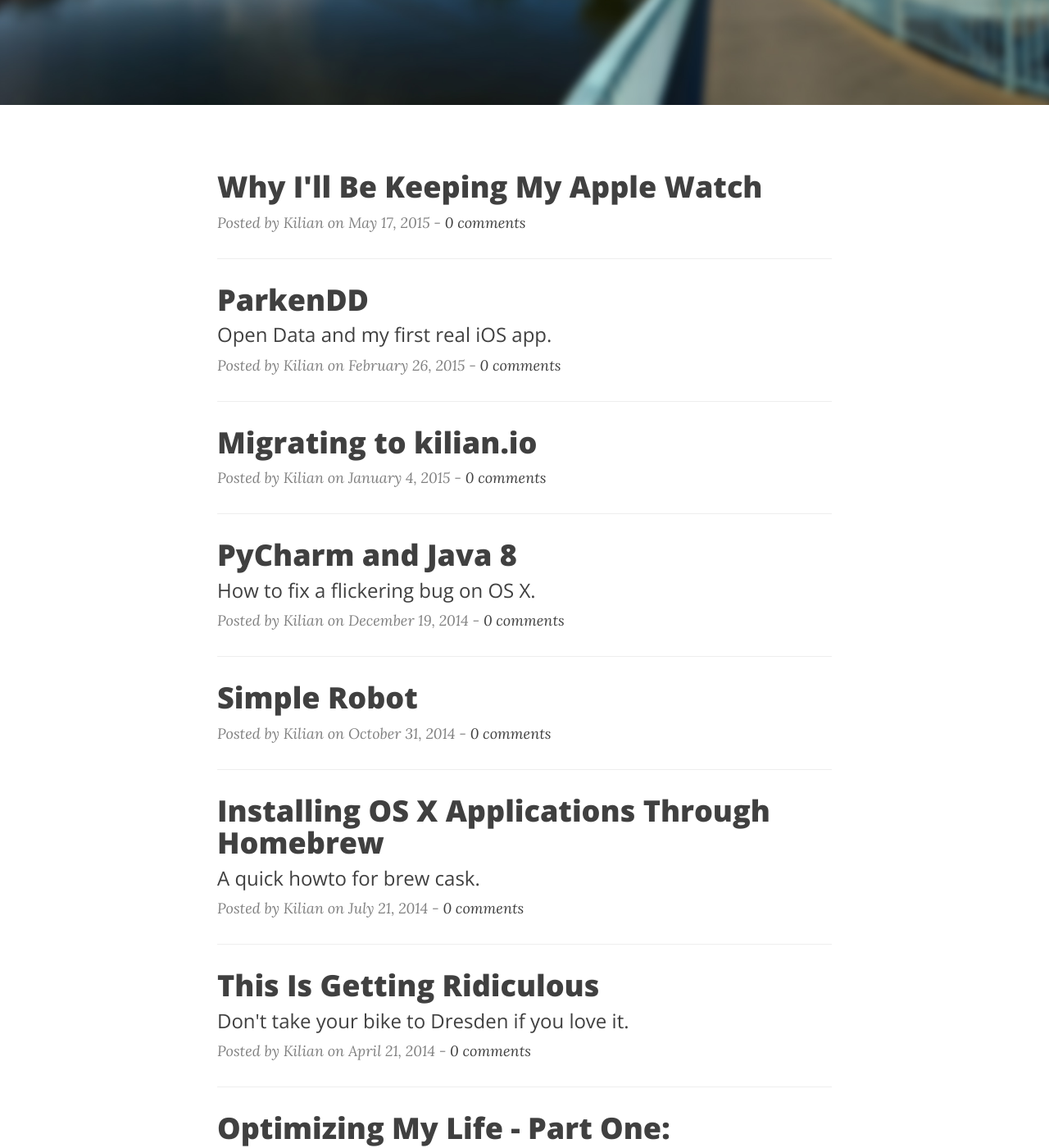
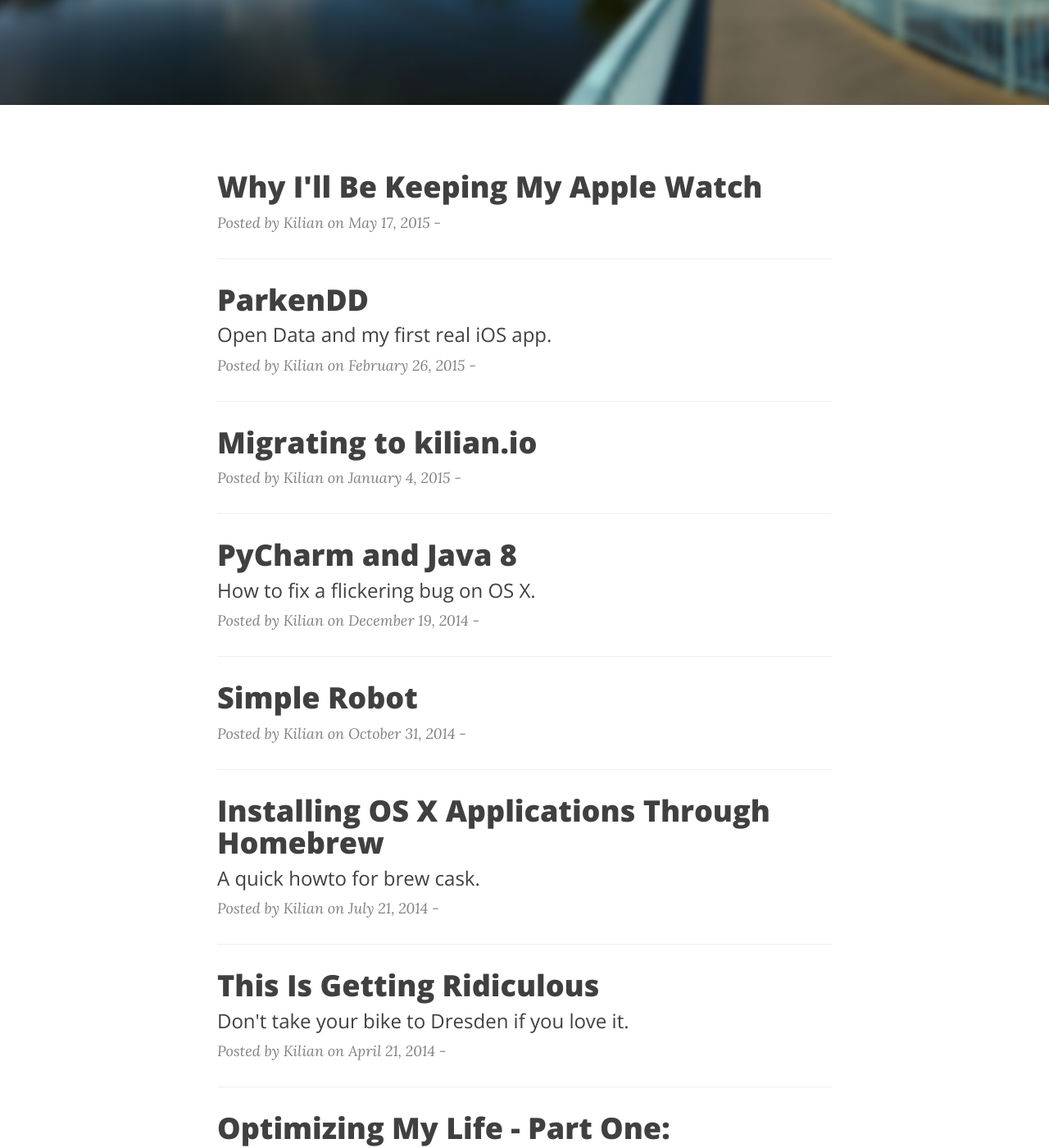
Before and after one commit to kiliankoe/blog_old, a Jekyll site: the page built from index.html, in a window 1280 px wide and 1400 px high, scrolled down 270 px. Shown: the whole window at 82% size. Built offline with Jekyll 4.4.1, drawn with Linux system fonts in a browser that asks for light colours; nearby versions of some CDN libraries; the list of posts is cut into pages by our own code; comment, search, counter and statistics services are not loaded.

Commit message:
Add comment count to post page
also use better disqus IDs, hopefully this works now.

```diff
--- a/_layouts/post.html
+++ b/_layouts/post.html
@@ -12,7 +12,10 @@
                     {% if page.subtitle %}
                     <h2 class="subheading">{{ page.subtitle }}</h2>
                     {% endif %}
-                    <span class="meta">Posted by {% if page.author %}{{ page.author }}{% else if site.author_short %}{{ site.author_short }}{% else %}{{ site.title }}{% endif %} on {{ page.date | date: "%B %-d, %Y" }}</span>
+                    <span class="meta">
+                        Posted by {% if page.author %}{{ page.author }}{% else if site.author_short %}{{ site.author_short }}{% else %}{{ site.title }}{% endif %} on {{ page.date | date: "%B %-d, %Y" }}
+                        - <a href="{{ page.url }}index.html#disqus_thread" data-disqus-identifier="{{page.url}}"></a>
+                    </span>
                 </div>
             </div>
         </div>
--- a/index.html
+++ b/index.html
@@ -17,7 +17,7 @@
     <p class="post-meta">
     Posted by {% if post.author %}{{ post.author }}{% else if site.author_short %}{{ site.author_short }}{% else %}{{ site.title }}{% endif %} on {{ post.date | date: "%B %-d, %Y" }}
     <!-- Disqus comment count -->
-    - <a href="{{ post.url | prepend: site.baseurl }}#disqus_thread">0 comments</a>
+    - <a href="{{ post.url | prepend: site.baseurl }}index.html#disqus_thread" data-disqus-identifier="{{post.url}}"></a>
     <script type="text/javascript">
         /* * * CONFIGURATION VARIABLES * * */
         var disqus_shortname = 'blogkilianio';
```
